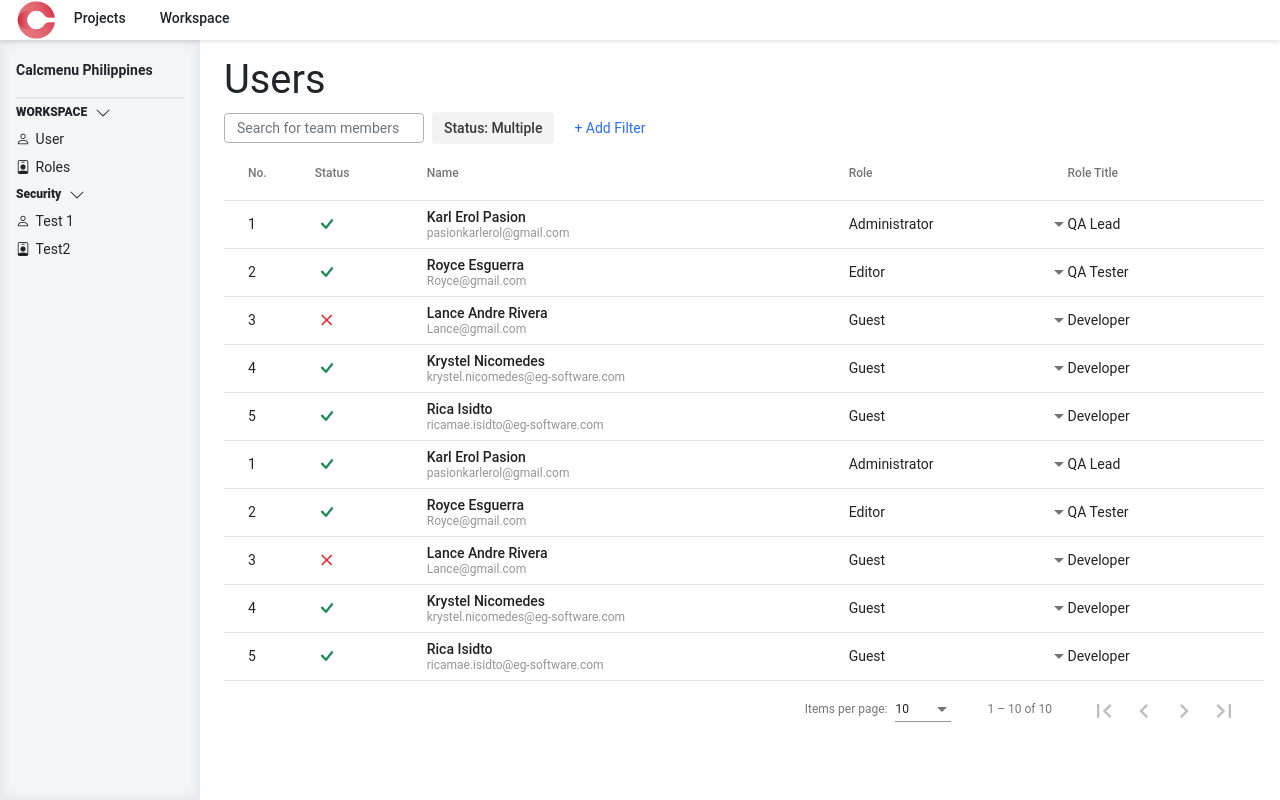
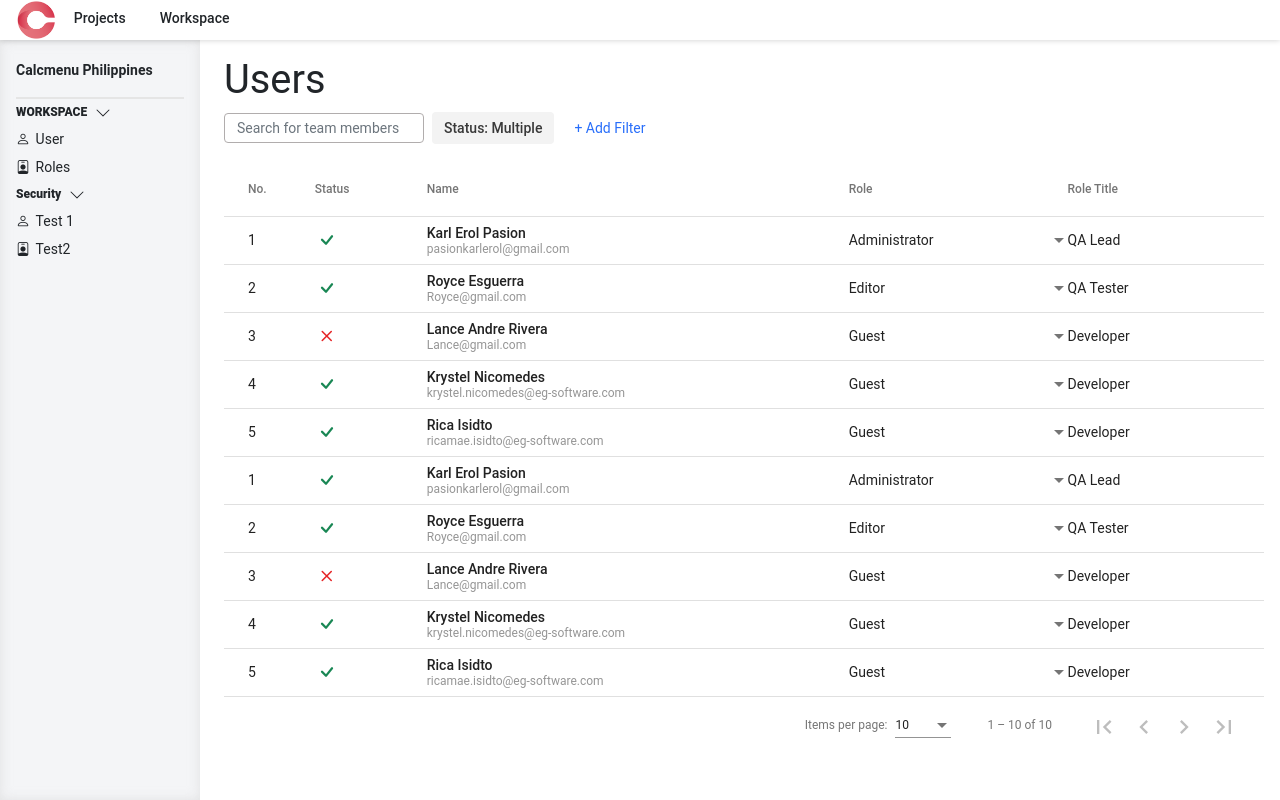
Before and after one commit to Ddollz/egs_QATest-App, an Angular app: page /workspace/user in a window 1280 px wide. Built offline with nearby package versions, Linux system fonts and the light colour scheme.

Commit message:
Update user.component.html

```diff
--- a/src/app/egs-workspace/user/user.component.html
+++ b/src/app/egs-workspace/user/user.component.html
@@ -18,7 +18,7 @@
             </div>
           </div>
         </div>
-        <div class="row m-0">
+        <div class="row m-0 mt-3">
           <table mat-table [dataSource]="dataSource" class="mat-elevation-z0" matSort>
 
             <!--- Note that these columns can be defined in any order.
```
